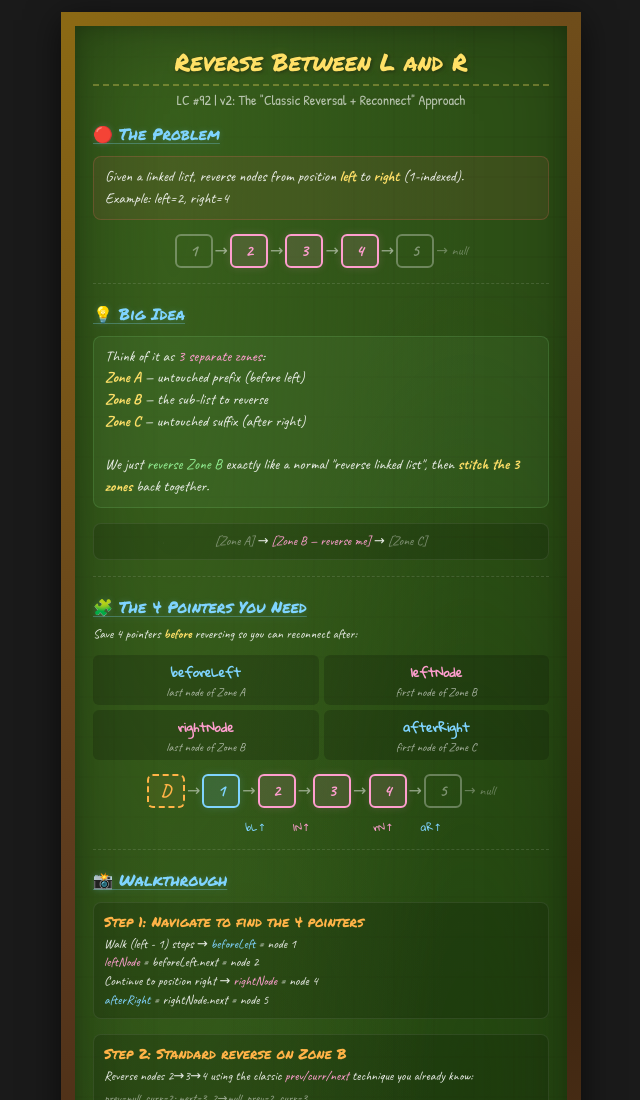
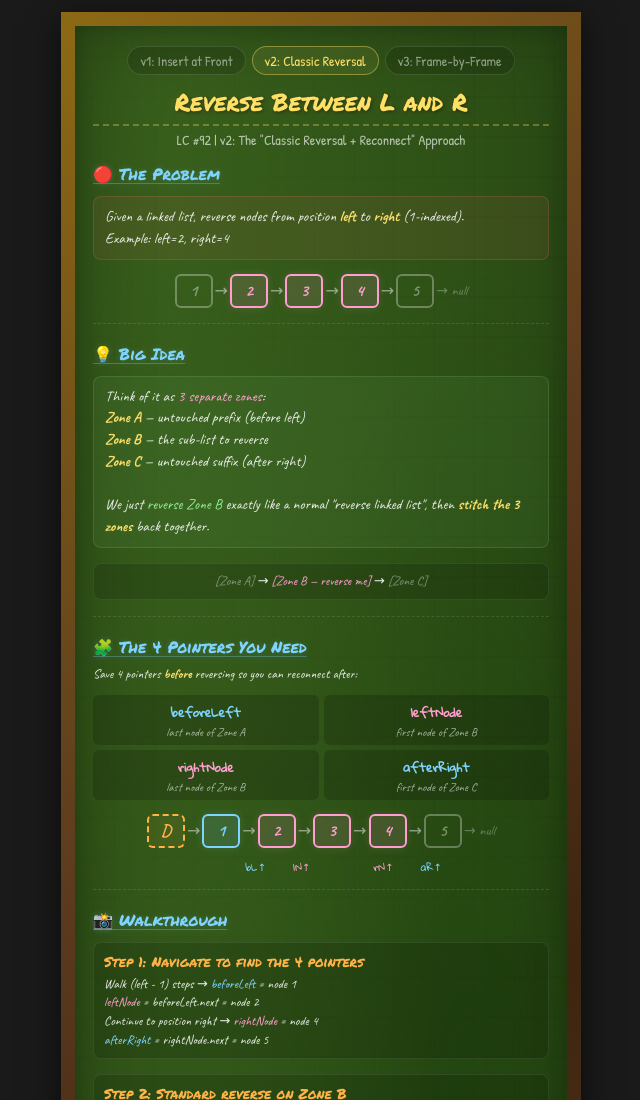
Before and after one commit to hamzanouali/leetcode-prep, a plain HTML site: page DSA/linked-lists/reverse-between-v2.html in a window 1280 px wide. Shown: the top 1100 px of the page, without its empty margins (319-959 px from the left). Drawn offline with Linux system fonts and the light colour scheme.

Commit message:
Add navigation tabs between Reverse Between L and R boards

```diff
--- a/DSA/linked-lists/reverse-between-v2.html
+++ b/DSA/linked-lists/reverse-between-v2.html
@@ -220,6 +220,34 @@
     margin: 5px 0;
   }
 
+  .nav-tabs {
+    display: flex;
+    gap: 6px;
+    justify-content: center;
+    margin-bottom: 4px;
+  }
+  .nav-tabs a {
+    font-family: 'Patrick Hand', cursive;
+    font-size: clamp(11px, 2.5vw, 14px);
+    color: rgba(255,255,255,0.5);
+    text-decoration: none;
+    padding: 4px 12px;
+    border: 1px solid rgba(255,255,255,0.12);
+    border-radius: 16px;
+    background: rgba(0,0,0,0.15);
+    transition: all 0.2s;
+  }
+  .nav-tabs a:hover {
+    color: rgba(255,255,255,0.8);
+    border-color: rgba(255,255,255,0.3);
+    background: rgba(0,0,0,0.25);
+  }
+  .nav-tabs a.active {
+    color: #ffe066;
+    border-color: rgba(255,224,102,0.4);
+    background: rgba(255,224,102,0.08);
+  }
+
   .ptr-label {
     font-family: 'Gloria Hallelujah', cursive;
     font-size: clamp(8px, 1.8vw, 10px);
@@ -253,6 +281,12 @@
 </head>
 <body>
 <div class="board">
+
+  <div class="nav-tabs">
+    <a href="reverse-between.html">v1: Insert at Front</a>
+    <a class="active" href="reverse-between-v2.html">v2: Classic Reversal</a>
+    <a href="reverse-between-v3.html">v3: Frame-by-Frame</a>
+  </div>
 
   <div class="title">Reverse Between L and R</div>
   <div class="subtitle">LC #92 | v2: The "Classic Reversal + Reconnect" Approach</div>
```
Also changed, not shown: DSA/linked-lists/reverse-between-v3.html (+34 -0 lines), DSA/linked-lists/reverse-between.html (+34 -0 lines).
